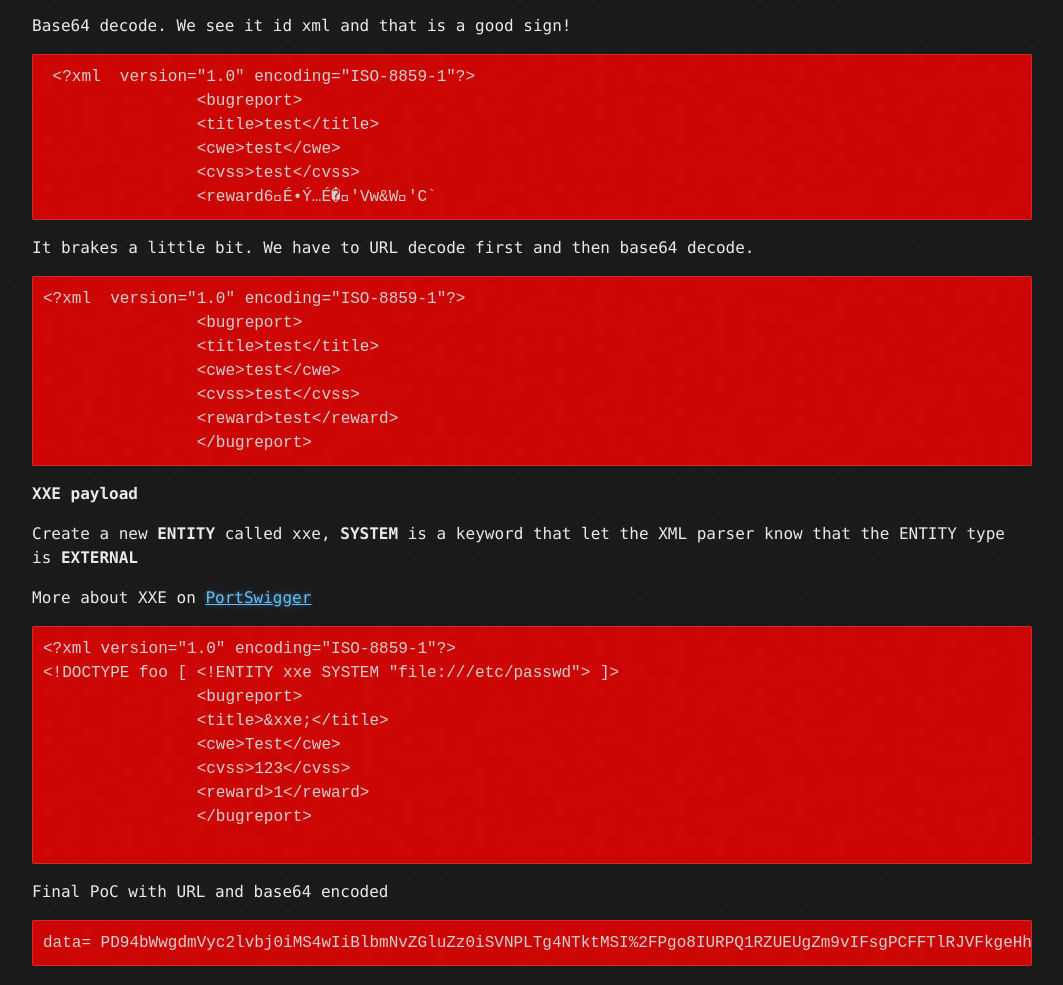
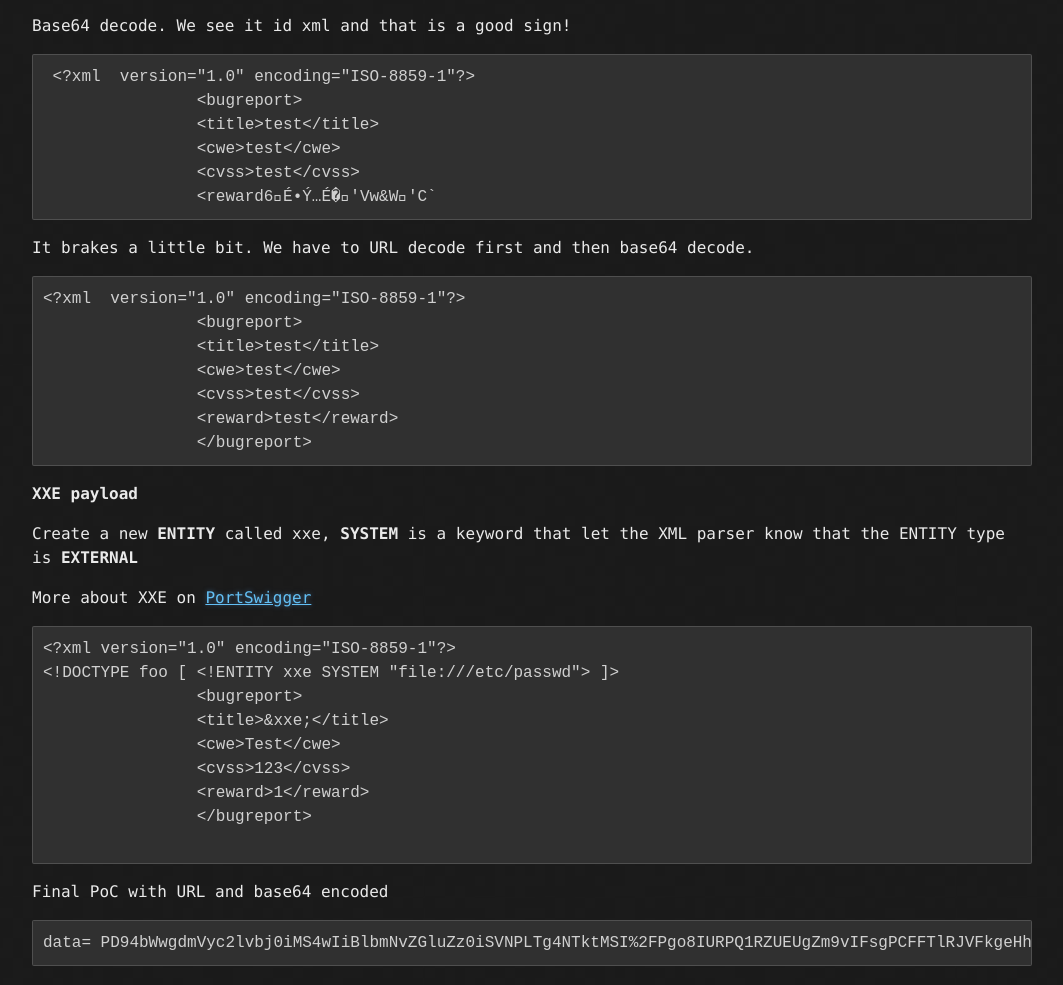
Before and after one commit to g0sv4/vaggos542.github.io, a Jekyll site: the page built from _posts/2021-08-08-Hack-The-Box-BountyHunter.md, in a window 1280 px wide. Shown: the part 2295-3280 px from the top of the page, without its empty margins (108-1171 px from the left). Built offline with Jekyll 4.4.1, drawn with Linux system fonts in a browser that asks for light colours.

Commit message:
Update base.scss

```diff
--- a/_sass/base.scss
+++ b/_sass/base.scss
@@ -151,7 +151,7 @@ blockquote {
 }
 
 pre {
-  background: rgba(255, 0, 0, 0.78);
+  background: rgba(48, 48, 48, 1);
   border: 1px solid rgba(255, 255, 255, 0.15);
   padding: 10px;
   font-size: 16px;
@@ -163,7 +163,7 @@ pre {
 }
 
 code.highlighter-rouge {
-  background: rgba(0, 0, 0, 0.76);
+  background: rgba(48, 48, 48, 1);
   border: 1px solid rgba(255, 255, 255, 0.15);
   padding: 0px 3px;
   margin: 0px -3px;
```
